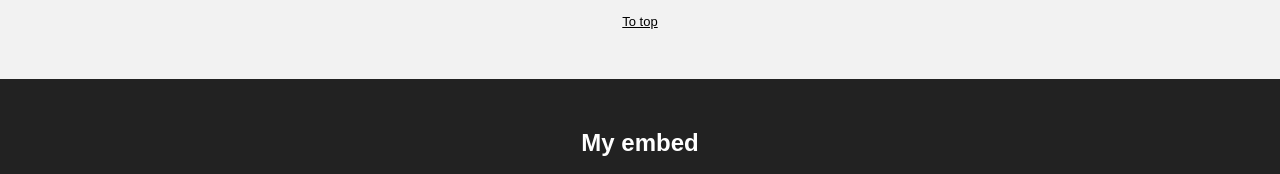
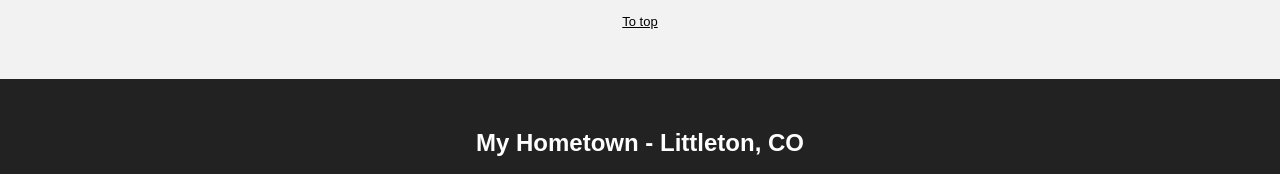
Before and after one commit to nchafee/bmis235-html-2, a plain HTML site: page index.html in a window 1280 px wide. Shown: the part 2710-2884 px from the top of the page. Drawn offline with Linux system fonts and the light colour scheme.

Commit message:
Update heading for embed section to reflect location

```diff
--- a/index.html
+++ b/index.html
@@ -100,7 +100,7 @@ ul {
 <!-- 3. Paste it on the empty line below the heading.             -->
 <!-- 4. Change the heading to say what it is.                     -->
 <section id="embed-block">
-<h2>My embed</h2>
+<h2>My Hometown - Littleton, CO</h2>
 <iframe src="https://www.google.com/maps/embed?pb=!1m18!1m12!1m3!1d196798.53268243273!2d-105.20694871296374!3d39.58266708132735!2m3!1f0!2f0!3f0!3m2!1i1024!2i768!4f13.1!3m3!1m2!1s0x876b7c3ffbe23b2b%3A0x70597e9aed63cc0!2sLittleton%2C%20CO!5e0!3m2!1sen!2sus!4v1794933274787!5m2!1sen!2sus" width="600" height="450" style="border:0;" allowfullscreen="" loading="lazy" referrerpolicy="strict-origin-when-cross-origin"></iframe>
 </section>
 
```
